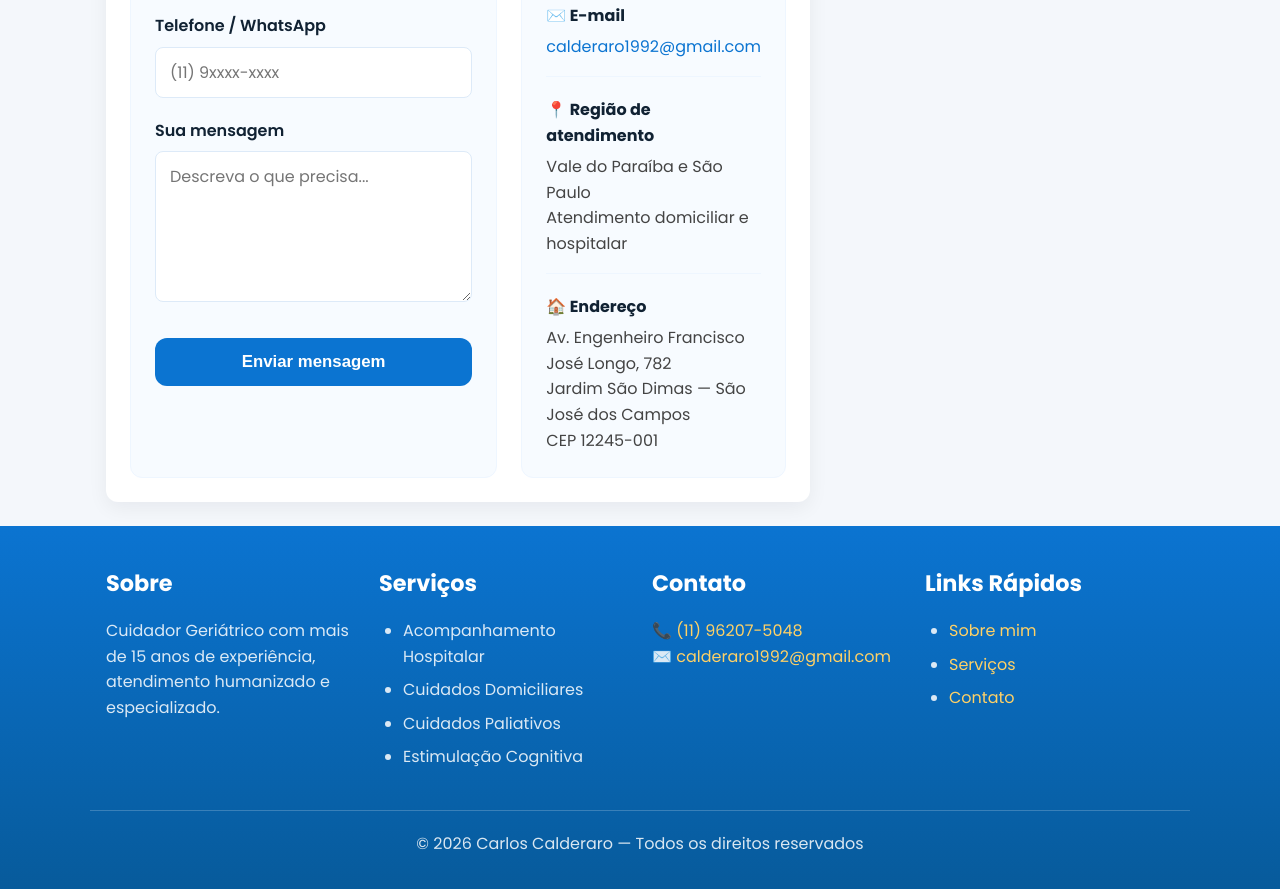
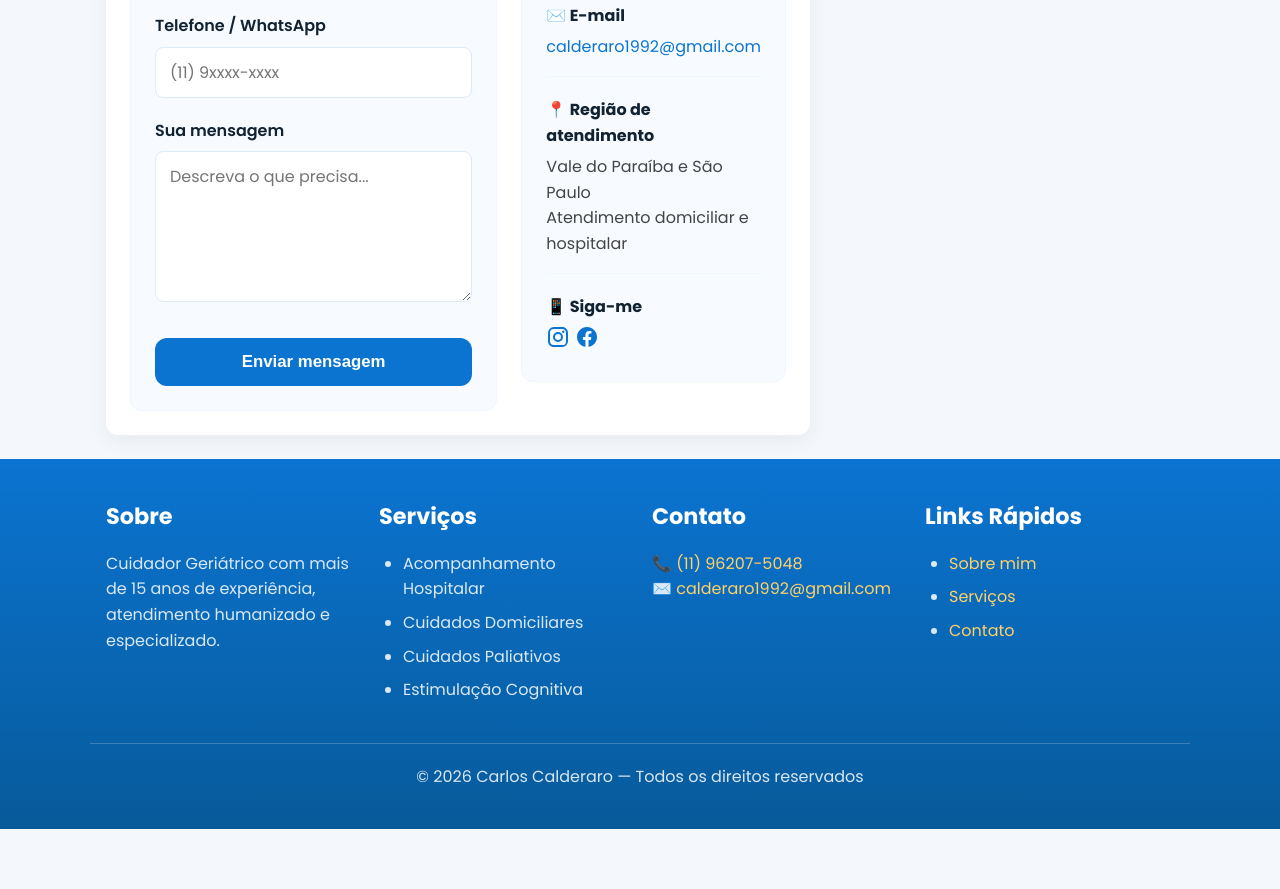
Before and after one commit to calderaro92/site-cuidador-2026, a plain HTML site: page index.htm in a window 1280 px wide. Shown: the part 3237-4126 px from the top of the page. After the commit the page ends 4066 px from the top, so only its background shows below. Drawn offline with Linux system fonts and the light colour scheme.

Commit message:
Update index.htm

```diff
--- a/index.htm
+++ b/index.htm
@@ -244,10 +244,20 @@
                 <strong>📍 Região de atendimento</strong>
                 <p>Vale do Paraíba e São Paulo<br>Atendimento domiciliar e hospitalar</p>
               </div>
-
               <div class="item-contato">
-                <strong>🏠 Endereço</strong>
-                <p>Av. Engenheiro Francisco José Longo, 782<br>Jardim São Dimas — São José dos Campos<br>CEP 12245-001</p>
+                <strong>📱 Siga-me</strong>
+              <div class="redes-sociais">
+                <a href="#" onclick="mostrarAviso(event)" aria-label="Instagram">
+                <svg width="24" height="24" viewBox="0 0 24 24" fill="currentColor">
+                  <path d="M7.8 2h8.4C19.4 2 22 4.6 22 7.8v8.4a5.8 5.8 0 0 1-5.8 5.8H7.8C4.6 22 2 19.4 2 16.2V7.8A5.8 5.8 0 0 1 7.8 2m-.2 2A3.6 3.6 0 0 0 4 7.6v8.8C4 18.39 5.61 20 7.6 20h8.8a3.6 3.6 0 0 0 3.6-3.6V7.6C20 5.61 18.39 4 16.4 4H7.6m9.65 1.5a1.25 1.25 0 0 1 1.25 1.25A1.25 1.25 0 0 1 17.25 8 1.25 1.25 0 0 1 16 6.75a1.25 1.25 0 0 1 1.25-1.25M12 7a5 5 0 0 1 5 5 5 5 0 0 1-5 5 5 5 0 0 1-5-5 5 5 0 0 1 5-5m0 2a3 3 0 0 0-3 3 3 3 0 0 0 3 3 3 3 0 0 0 3-3 3 3 0 0 0-3-3z"/>
+                </svg>
+                </a>
+                <a href="#" onclick="mostrarAviso(event)" aria-label="Facebook">
+                <svg width="24" height="24" viewBox="0 0 24 24" fill="currentColor">
+                  <path d="M22 12c0-5.52-4.48-10-10-10S2 6.48 2 12c0 4.99 3.65 9.12 8.43 9.87v-6.97h-2.54V12h2.54V9.8c0-2.51 1.49-3.89 3.77-3.89 1.09 0 2.23.19 2.23.19v2.46h-1.26c-1.24 0-1.63.77-1.63 1.56V12h2.77l-.44 2.9h-2.33v6.97C18.35 21.12 22 16.99 22 12z"/>
+                </svg>
+                </a>
+              </div>
               </div>
             </aside>
           </div>
```
